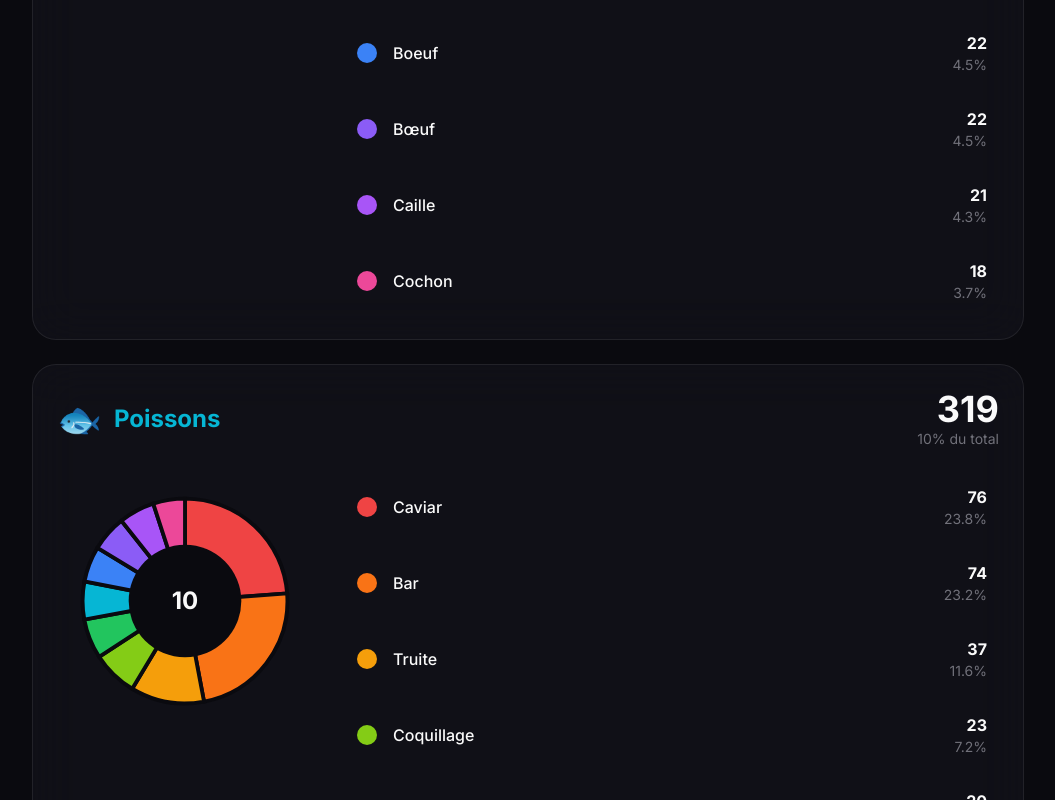
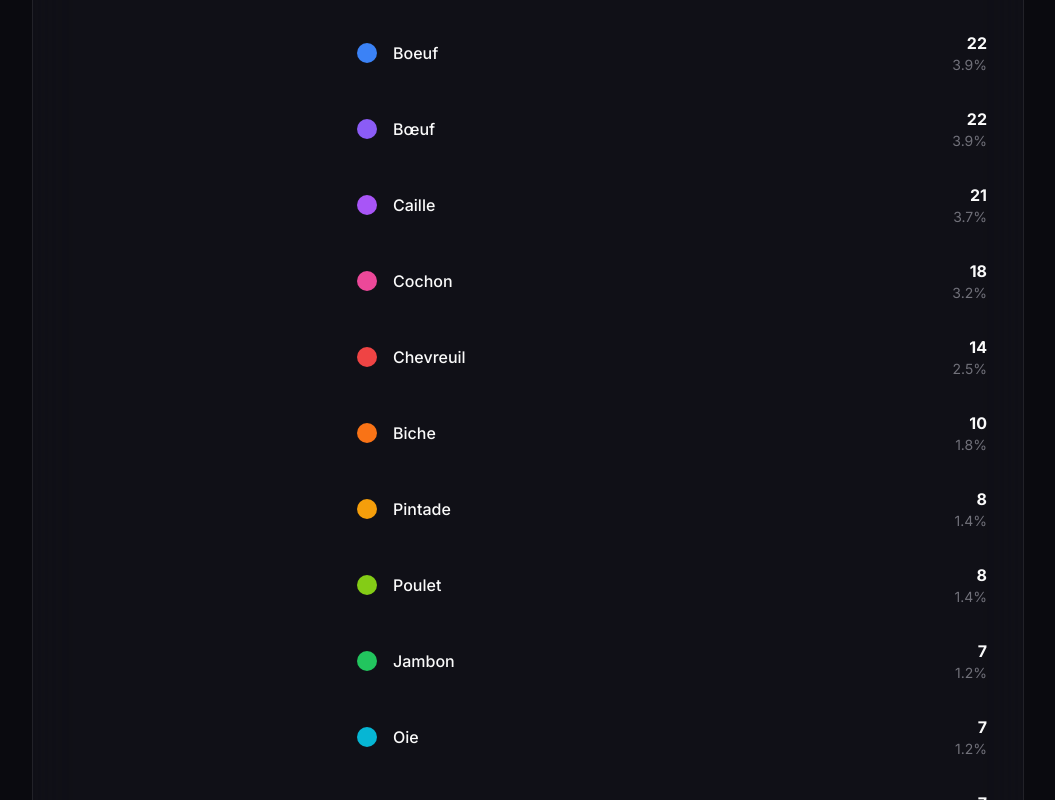
Before and after one commit to francois1791/table, a Next.js app: page / in a window 1280 px wide. Shown: the part 720-1520 px from the top of the page, without its empty margins (112-1167 px from the left). Built offline with nearby package versions, Linux system fonts and the light colour scheme.

Commit message:
Show all ingredients per category (not limited to top 10)

```diff
--- a/src/app/page.tsx
+++ b/src/app/page.tsx
@@ -45,8 +45,8 @@ function CategoryDonut({
   const [hoveredIndex, setHoveredIndex] = useState<number | null>(null);
   const categoryTotal = items.reduce((sum, item) => sum + item.frequency, 0);
 
-  // Prepare data for donut
-  const donutData = items.slice(0, 10).map((item, i) => ({
+  // Prepare data for donut (tous les ingrédients)
+  const donutData = items.map((item, i) => ({
     ...item,
     label: item.name.charAt(0).toUpperCase() + item.name.slice(1),
     value: item.frequency,
@@ -194,14 +194,13 @@ export default function OverviewPage() {
     [filteredIngredients]
   );
 
-  // Top ingrédients par catégorie
+  // Tous les ingrédients par catégorie
   const byCategory = useMemo(() => {
     const grouped: Record<string, Ingredient[]> = {};
     categories.forEach((cat) => {
       grouped[cat.key] = filteredIngredients
         .filter((ing) => ing.category === cat.key)
-        .sort((a, b) => b.frequency - a.frequency)
-        .slice(0, 10);
+        .sort((a, b) => b.frequency - a.frequency);
     });
     return grouped;
   }, [filteredIngredients]);
```
